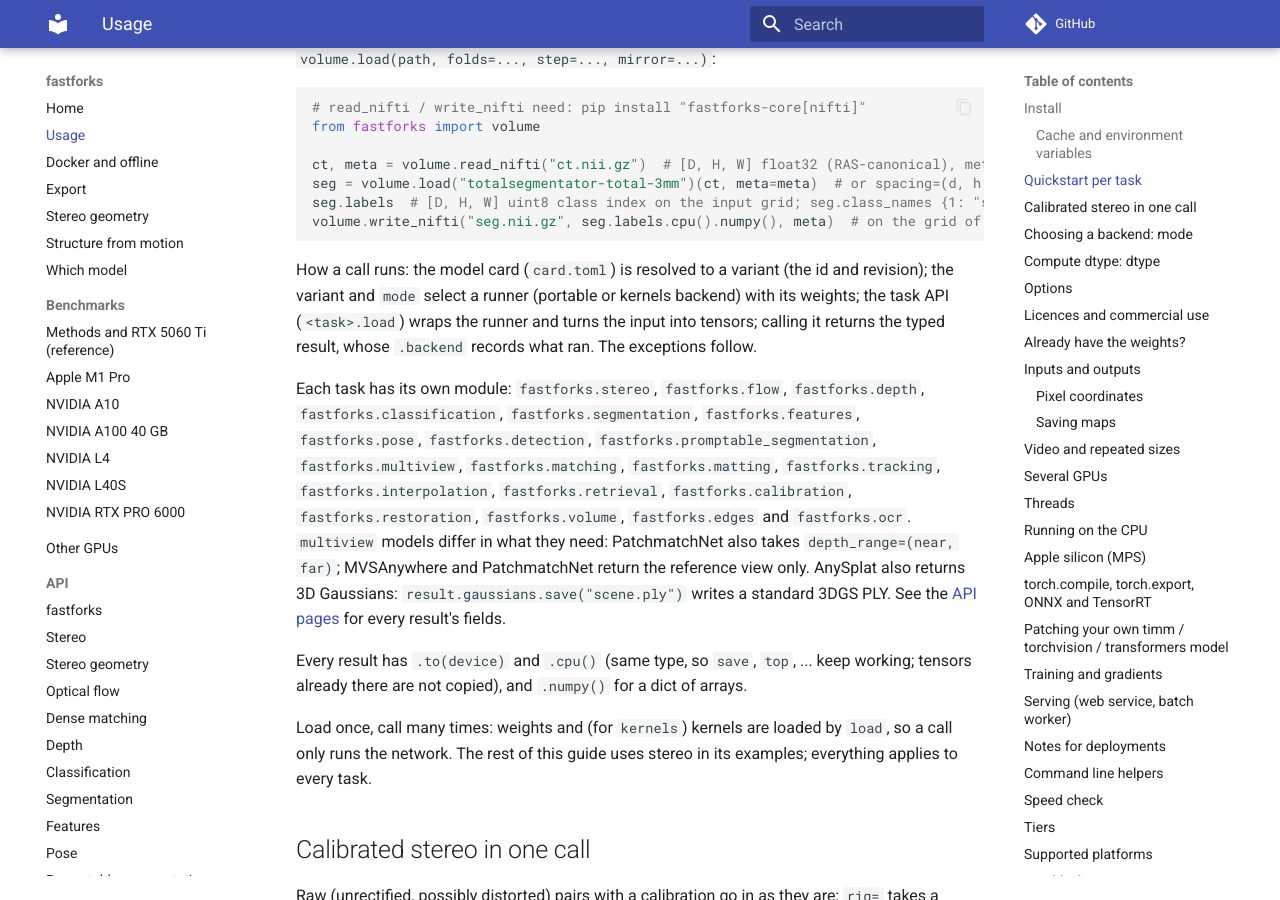
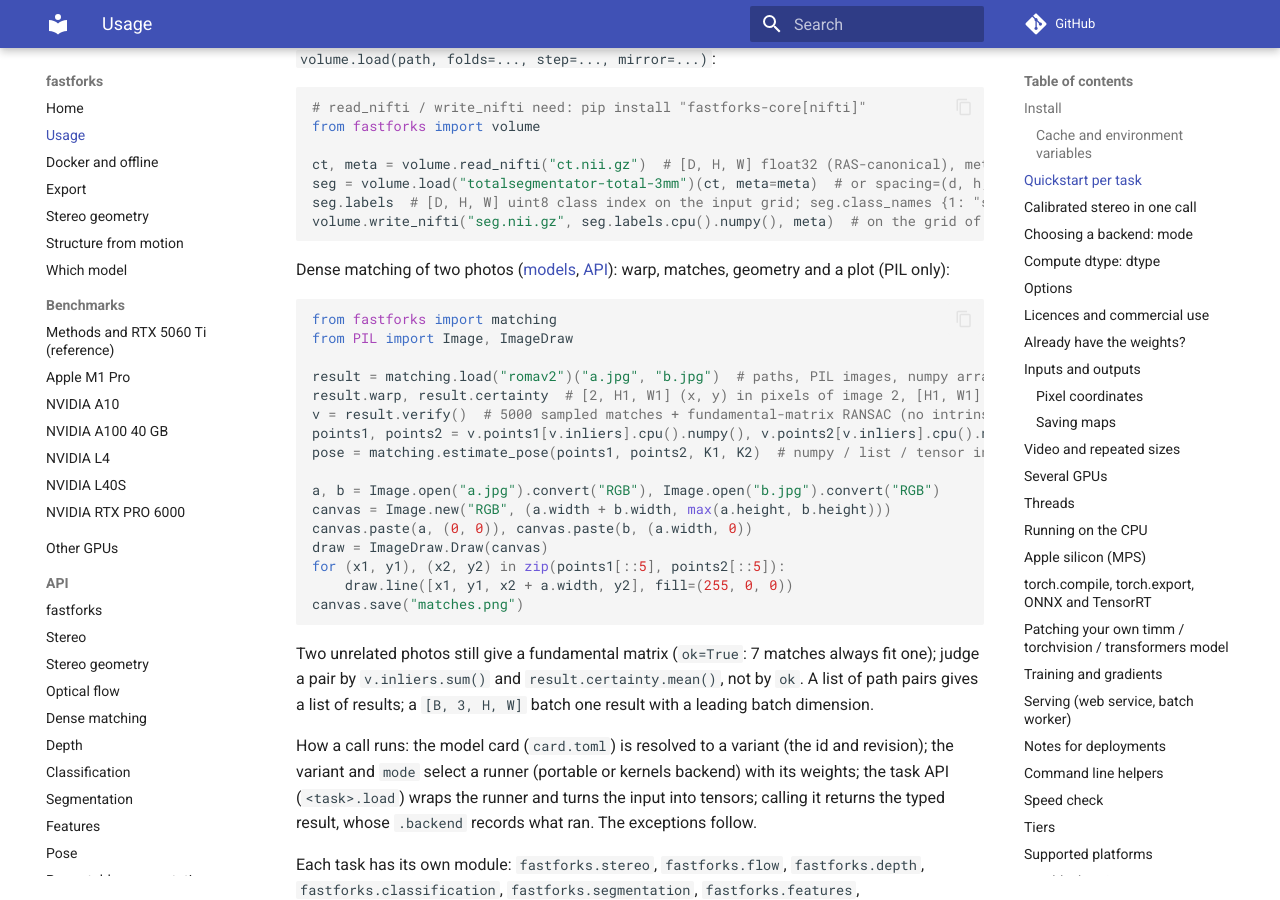
Before and after one commit to kleinicke/fastforks, an MkDocs documentation site: the page built from docs/usage.md, in a window 1280 px wide and 900 px high, scrolled down 3441 px. Built offline with MkDocs 1.6.1 and Material for MkDocs 9.7.7, drawn with Linux system fonts in a browser that asks for light colours; comment, search, counter and statistics services are not loaded.

Commit message:
usage: dense matching quickstart with verification, pose and a PIL match plot
Co-Authored-By: Claude Sonnet 5.5 <noreply@anthropic.com>

````diff
--- a/docs/usage.md
+++ b/docs/usage.md
@@ -138,6 +138,30 @@ seg = volume.load("totalsegmentator-total-3mm")(ct, meta=meta)  # or spacing=(d,
 seg.labels  # [D, H, W] uint8 class index on the input grid; seg.class_names {1: "spleen", ...}
 volume.write_nifti("seg.nii.gz", seg.labels.cpu().numpy(), meta)  # on the grid of ct.nii.gz
 ```
+
+Dense matching of two photos ([models](models/matching.md), [API](api/matching.md)): warp, matches, geometry and a plot (PIL only):
+
+```python
+from fastforks import matching
+from PIL import Image, ImageDraw
+
+result = matching.load("romav2")("a.jpg", "b.jpg")  # paths, PIL images, numpy arrays or tensors; sizes may differ
+result.warp, result.certainty  # [2, H1, W1] (x, y) in pixels of image 2, [H1, W1] in [0, 1]
+v = result.verify()  # 5000 sampled matches + fundamental-matrix RANSAC (no intrinsics needed): v.geometry.F
+points1, points2 = v.points1[v.inliers].cpu().numpy(), v.points2[v.inliers].cpu().numpy()  # [N, 2] pixels
+pose = matching.estimate_pose(points1, points2, K1, K2)  # numpy / list / tensor inputs; pose.R, pose.t (unit length)
+
+a, b = Image.open("a.jpg").convert("RGB"), Image.open("b.jpg").convert("RGB")
+canvas = Image.new("RGB", (a.width + b.width, max(a.height, b.height)))
+canvas.paste(a, (0, 0)), canvas.paste(b, (a.width, 0))
+draw = ImageDraw.Draw(canvas)
+for (x1, y1), (x2, y2) in zip(points1[::5], points2[::5]):
+    draw.line([x1, y1, x2 + a.width, y2], fill=(255, 0, 0))
+canvas.save("matches.png")
+```
+
+Two unrelated photos still give a fundamental matrix (`ok=True`: 7 matches always fit one); judge a pair by
+`v.inliers.sum()` and `result.certainty.mean()`, not by `ok`. A list of path pairs gives a list of results; a `[B, 3, H, W]` batch one result with a leading batch dimension.
 
 How a call runs: the model card (`card.toml`) is resolved to a variant (the id and revision); the variant and `mode` select a
 runner (portable or kernels backend) with its weights; the task API (`<task>.load`) wraps the runner and turns the input into
````
